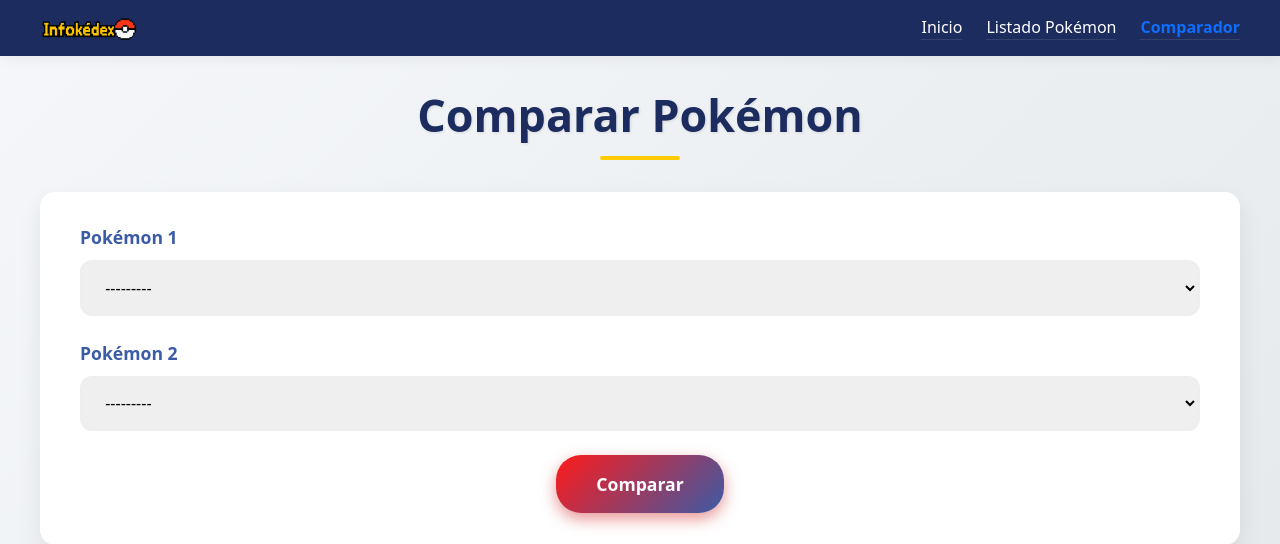
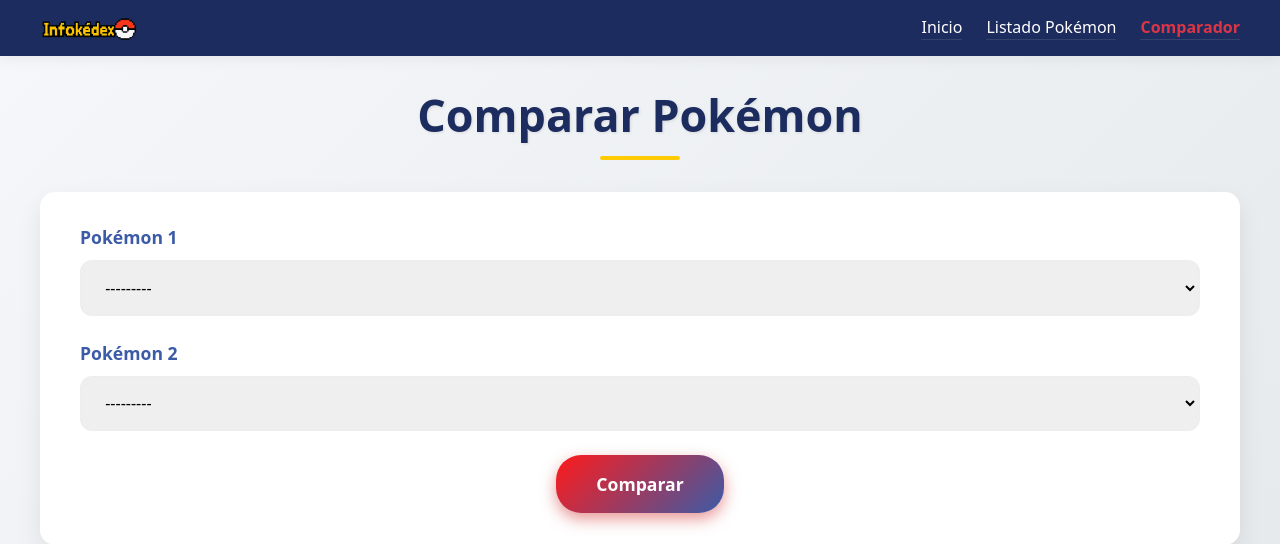
Before and after one commit to JesusGG208/infokedex, a Django app: page /compare/ in a window 1280 px wide. Shown: the top 544 px of the page. Run offline with Django 5.2, Linux system fonts and the light colour scheme; data comes from the database, SQL or seed files in the repository.

Commit message:
Un cambio mínimo en nav.html

```diff
--- a/pokemon/templates/nav.html
+++ b/pokemon/templates/nav.html
@@ -10,9 +10,9 @@
             ☰
         </button>
         <ul class="nav-menu" id="nav-menu">
-            <li><a href="{% url 'pokemon:home_page' %}" class="navlink {% if request.resolver_match.url_name == 'home_page' %}active text-primary fw-bold{% endif %}">Inicio</a></li>
-            <li><a href="{% url 'pokemon:pokemon_list' %}" class="navlink {% if request.resolver_match.url_name == 'pokemon_list' %}active text-primary fw-bold{% endif %}">Listado Pokémon</a></li>
-            <li><a href="{% url 'compare:compare' %}" class="navlink {% if request.resolver_match.url_name == 'compare' %}active text-primary fw-bold{% endif %}">Comparador</a></li>
+            <li><a href="{% url 'pokemon:home_page' %}" class="navlink {% if request.resolver_match.url_name == 'home_page' %}active text-danger fw-bold{% endif %}">Inicio</a></li>
+            <li><a href="{% url 'pokemon:pokemon_list' %}" class="navlink {% if request.resolver_match.url_name == 'pokemon_list' %}active text-danger fw-bold{% endif %}">Listado Pokémon</a></li>
+            <li><a href="{% url 'compare:compare' %}" class="navlink {% if request.resolver_match.url_name == 'compare' %}active text-danger fw-bold{% endif %}">Comparador</a></li>
         </ul>
     </div>
 </nav>
```
